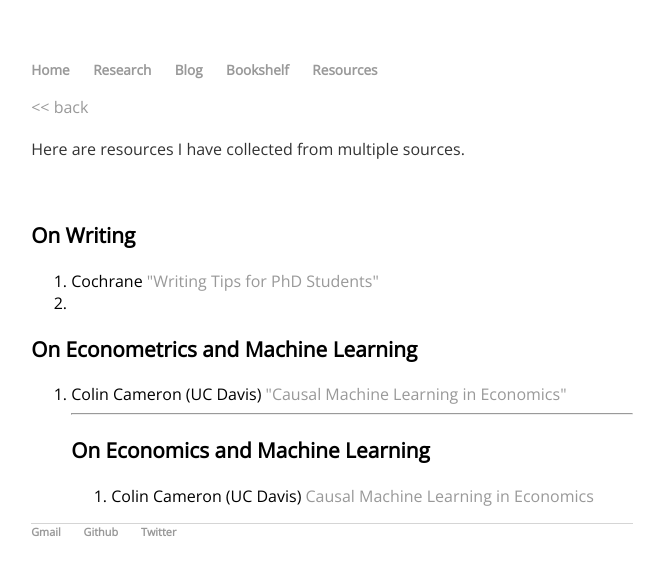
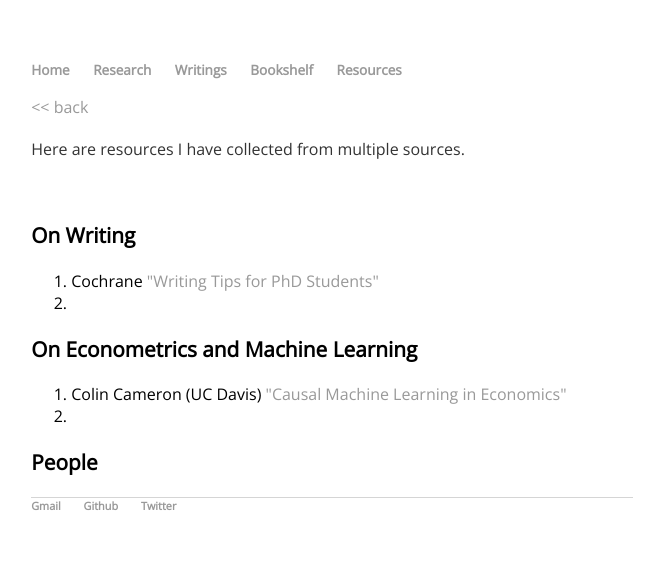
Before and after one commit to Vanlik/v-lik, a Jekyll site: the page built from resources/index.html, in a window 1280 px wide. Shown: the top 575 px of the page, without its empty margins (308-972 px from the left). Built offline with Jekyll 4.4.1, drawn with Linux system fonts in a browser that asks for light colours.

Commit message:
update content

```diff
--- a/_layouts/default.html
+++ b/_layouts/default.html
@@ -11,7 +11,7 @@
 	        		<li><a href="/">Home</a></li>
 		        	<!--li><a href="/about">About</a></li-->
 	        		<li><a href="/research">Research</a></li>
-	        		<li><a href="/blog">Blog</a></li>
+	        		<li><a href="/blog">Writings</a></li>
 	        		<li><a href="/bookshelf">Bookshelf</a></li>
 	        		<li><a href="/resources">Resources</a></li>
 	    		</ul>
--- a/resources/index.html
+++ b/resources/index.html
@@ -21,11 +21,11 @@ layout: default
   <h3> On Econometrics and Machine Learning</h3>
   <ol>
     <li> Colin Cameron (UC Davis) <a href= "http://cameron.econ.ucdavis.edu/e240f/machlearn2020_Causal_Intro_brief.pdf"> "Causal Machine Learning in Economics" </a> </li>
-
-<hr>
-<div>
-  <h3> On Economics and Machine Learning</h3>
-  <ol>
-    <li> Colin Cameron (UC Davis) <a href= "http://cameron.econ.ucdavis.edu/e240f/machlearn2020_Causal_Intro_brief.pdf"> Causal Machine Learning in Economics </a> </li>
+    <li> </li>
   </ol>
 </div>
+
+<div>
+  <h3> People</h3>
+
+</div>
```
